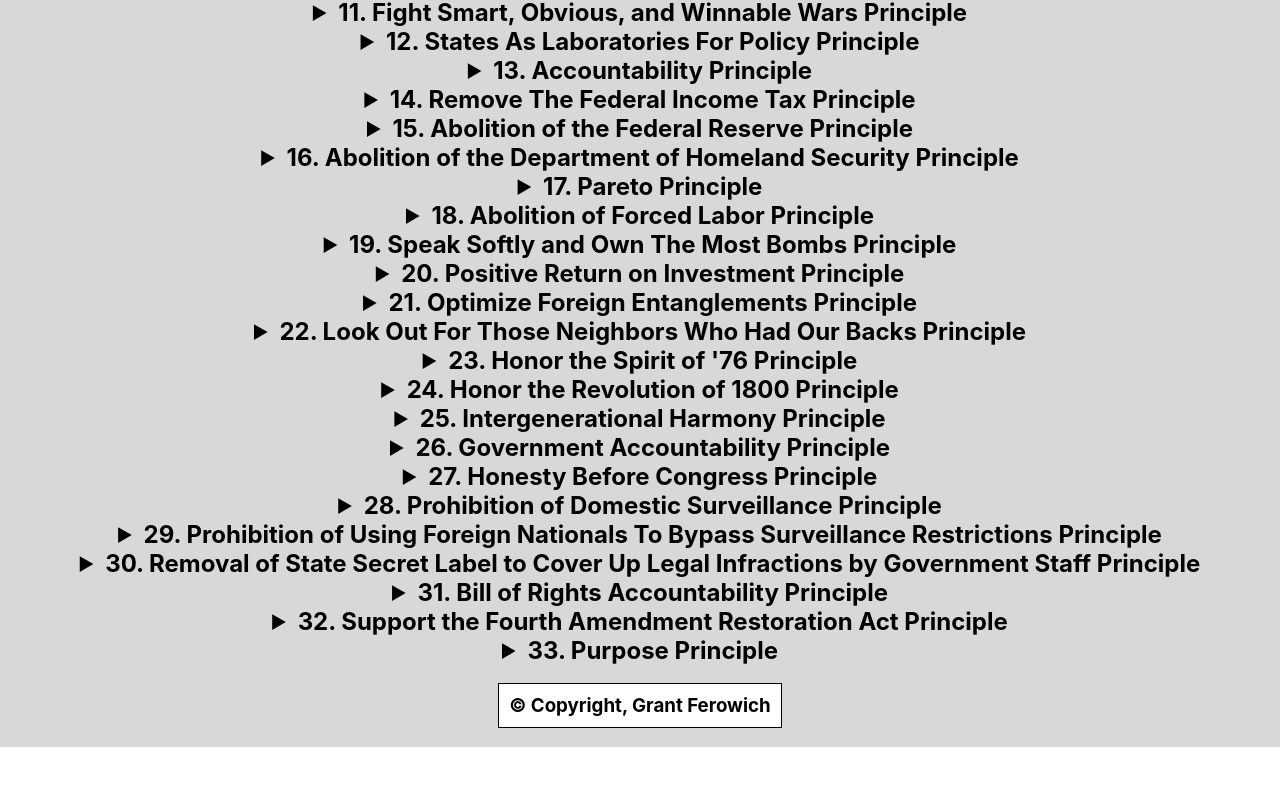
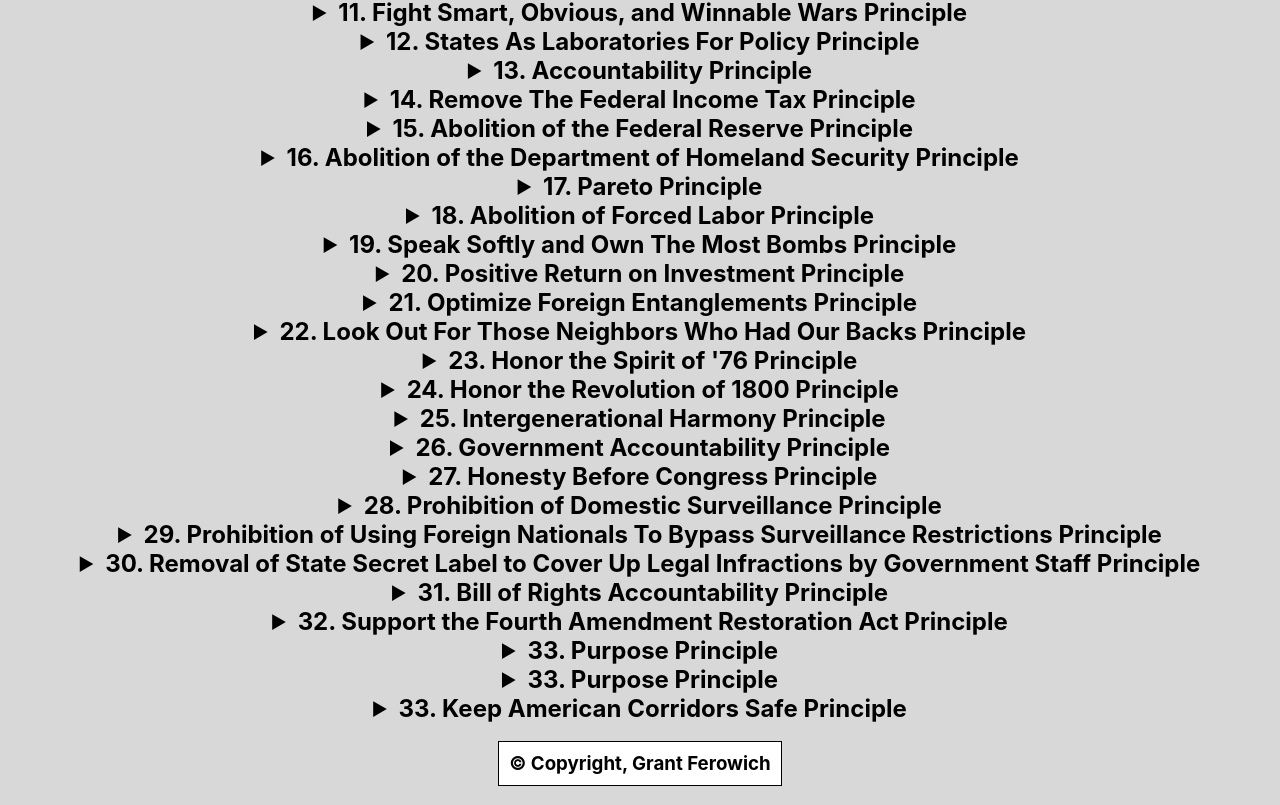
Before and after one commit to grantferowich/wisdom-party, a React (Create React App) app: page / in a window 1280 px wide. Shown: the part 485-1290 px from the top of the page. Before the commit the page ends 1232 px from the top, so only its background shows below. Built offline with nearby package versions, Linux system fonts and the light colour scheme.

Commit message:
keep american corridors safe principle

```diff
--- a/src/components/About.js
+++ b/src/components/About.js
@@ -147,6 +147,14 @@ Thomas Jefferson recognized as much, preparing a letter for the fiftieth anniver
             <summary>33. Purpose Principle</summary>
             <p>Freedom is not for sale. We are not willing to part with freedom, no matter the price. We must not see the government solely as an organization which taxes and spends, but as that human institution which upholds and honors all of the freedoms and rights enumerated in the Declaration of Independence for all Americans.</p>
         </details>
+        <details>
+            <summary>33. Purpose Principle</summary>
+            <p>Freedom is not for sale. We are not willing to part with freedom, no matter the price. We must not see the government solely as an organization which taxes and spends, but as that human institution which upholds and honors all of the freedoms and rights enumerated in the Declaration of Independence for all Americans.</p>
+        </details>
+        <details>
+            <summary>33. Keep American Corridors Safe Principle</summary>
+            <p>Keep American corridors safe by outlawing the acquisition of legal representation and lobbying representation by foreign governments. The will of the American people is embodied in the United States Congress. For Congress to most effectively make laws and rules for Americans and their families the members of Congress must not be followed, harassed, or bothered by lobbyists representing foreign countries aiming to cause focus dilution among the legislators.</p>
+        </details>
         <h3>© Copyright, Grant Ferowich</h3>
     </div>
   )
```
